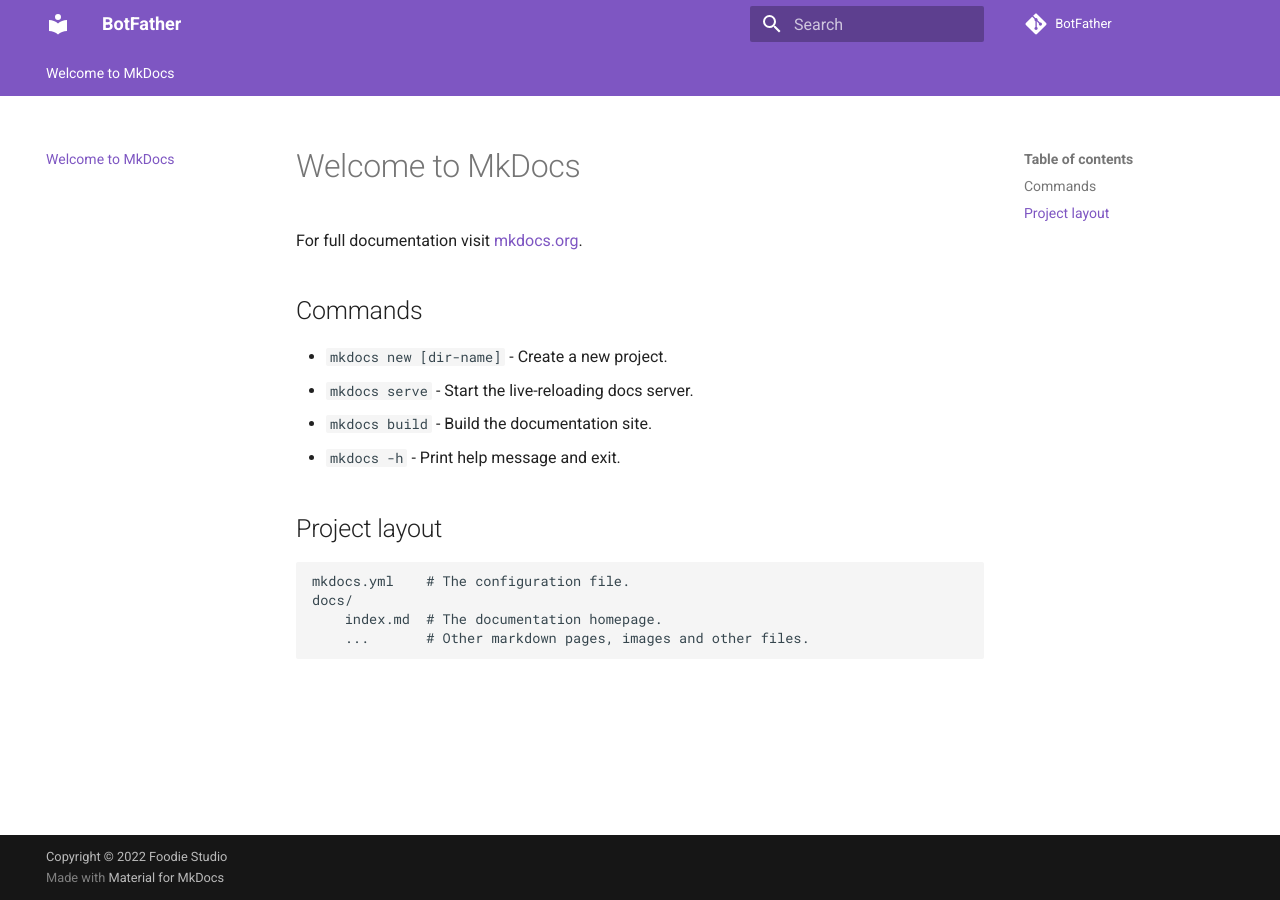
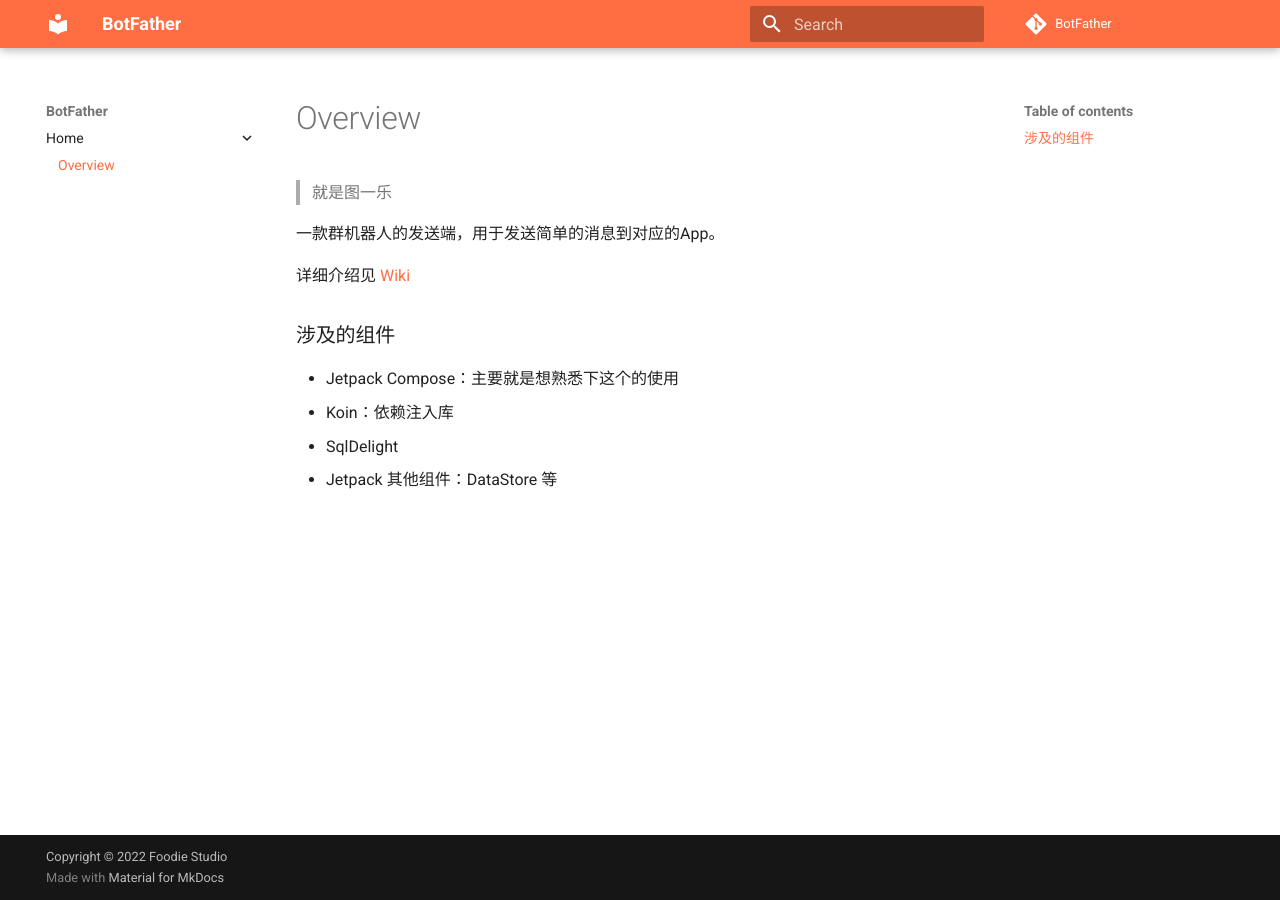
Before and after one commit to foodiestudio/BotFather, an MkDocs documentation site: the page built from docs/index.md, in a window 1280 px wide. Built offline with MkDocs 1.6.1 and Material for MkDocs 9.7.7, drawn with Linux system fonts in a browser that asks for light colours; comment, search, counter and statistics services are not loaded.

Commit message:
doc: 更新文档

```diff
--- a/docs/index.md
+++ b/docs/index.md
@@ -1,17 +1,12 @@
-# Welcome to MkDocs
+> 就是图一乐
 
-For full documentation visit [mkdocs.org](https://www.mkdocs.org).
+一款群机器人的发送端，用于发送简单的消息到对应的App。
 
-## Commands
+详细介绍见 [Wiki](https://www.yuque.com/docs/share/2a20a0f7-65d8-43e7-bbb8-6a8f81ceff4a?)
 
-* `mkdocs new [dir-name]` - Create a new project.
-* `mkdocs serve` - Start the live-reloading docs server.
-* `mkdocs build` - Build the documentation site.
-* `mkdocs -h` - Print help message and exit.
+### 涉及的组件
 
-## Project layout
-
-    mkdocs.yml    # The configuration file.
-    docs/
-        index.md  # The documentation homepage.
-        ...       # Other markdown pages, images and other files.
+- Jetpack Compose：主要就是想熟悉下这个的使用
+- Koin：依赖注入库
+- SqlDelight
+- Jetpack 其他组件：DataStore 等
--- a/mkdocs.yml
+++ b/mkdocs.yml
@@ -10,10 +10,10 @@ remote_branch: gh-pages
 theme:
   name: 'material'
   palette:
-    primary: 'deep purple'
+    primary: 'deep orange'
     accent: 'pink'
   features:
-    - navigation.tabs
+#    - navigation.tabs
 
 #extra_css:
 #  - 'css/app.css'
@@ -29,3 +29,7 @@ plugins:
 extra:
   versions:
     botfather: '0.0.1'
+
+nav:
+  - 'Home':
+      - 'Overview': index.md
```
